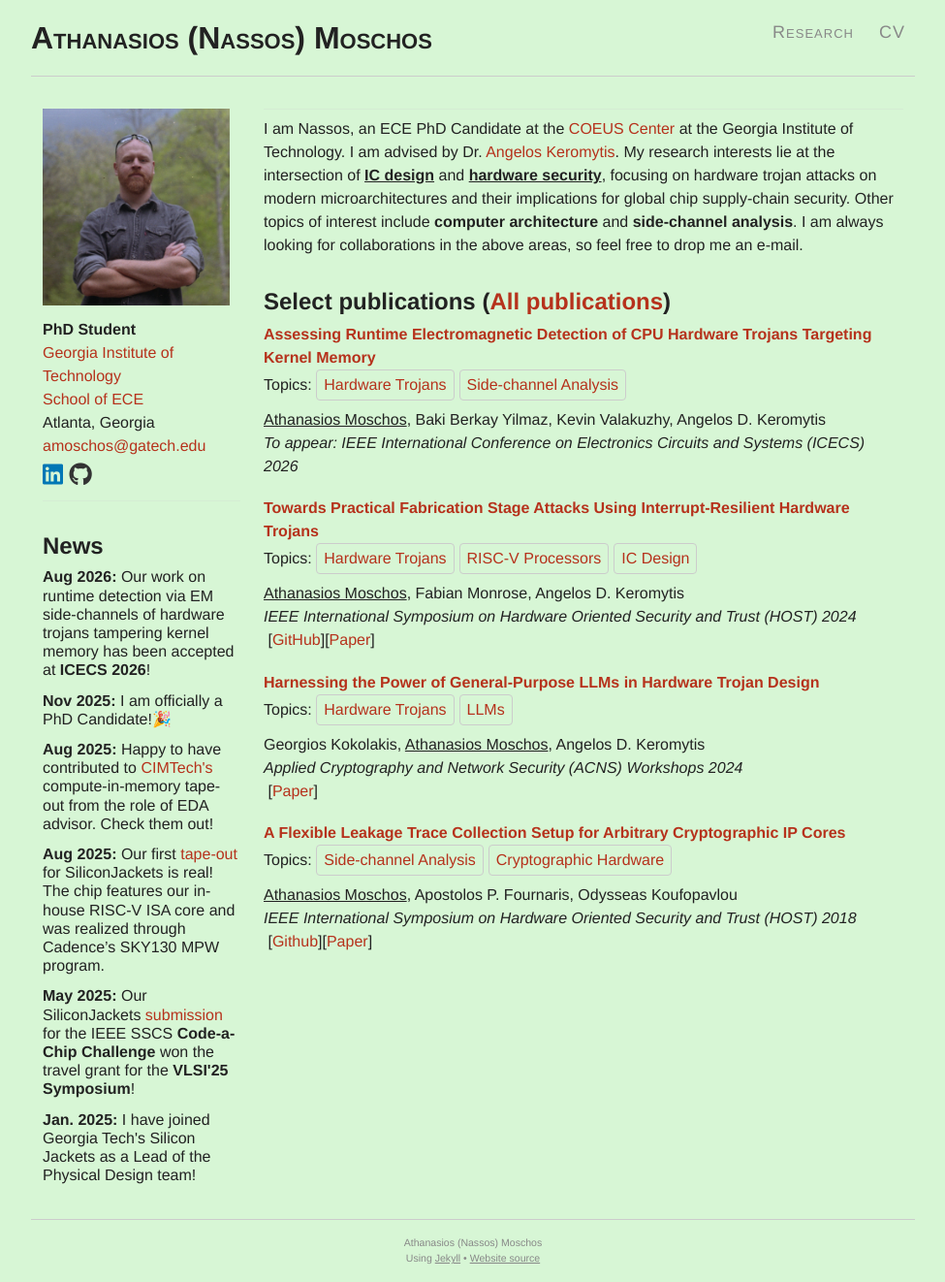
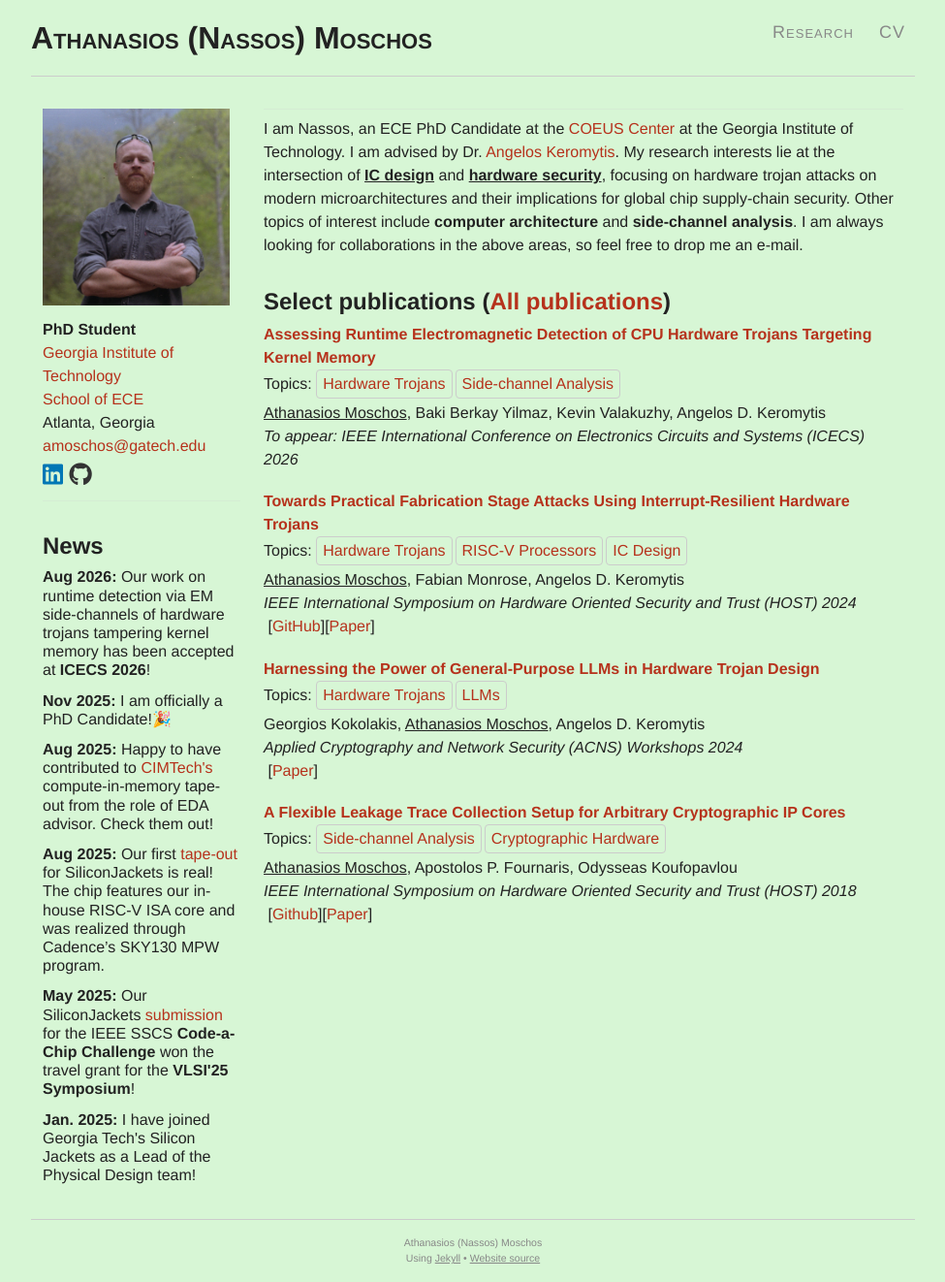
Before and after one commit to 0ena/0ena.github.io, a Jekyll site: the page built from index.md, in a window 1280 px wide. Shown: the whole page at 97% size, without its empty margins (152-1127 px from the left). Built offline with Jekyll 4.4.1, drawn with Linux system fonts in a browser that asks for light colours; nearby versions of some CDN libraries.

Commit message:
Adjust margins and padding for taxonomy items

```diff
--- a/_sass/_page.scss
+++ b/_sass/_page.scss
@@ -81,9 +81,9 @@
 
 .page__taxonomy-item {
     display: inline-block;
-    margin-right: 5px;
-    margin-bottom: 8px;
-    padding: 3px 7px;
+    margin-right: 3px;
+    margin-bottom: 3px;
+    padding: 2px 6px;
 
     text-decoration: none;
     border: 1px solid $grey-light;
```
